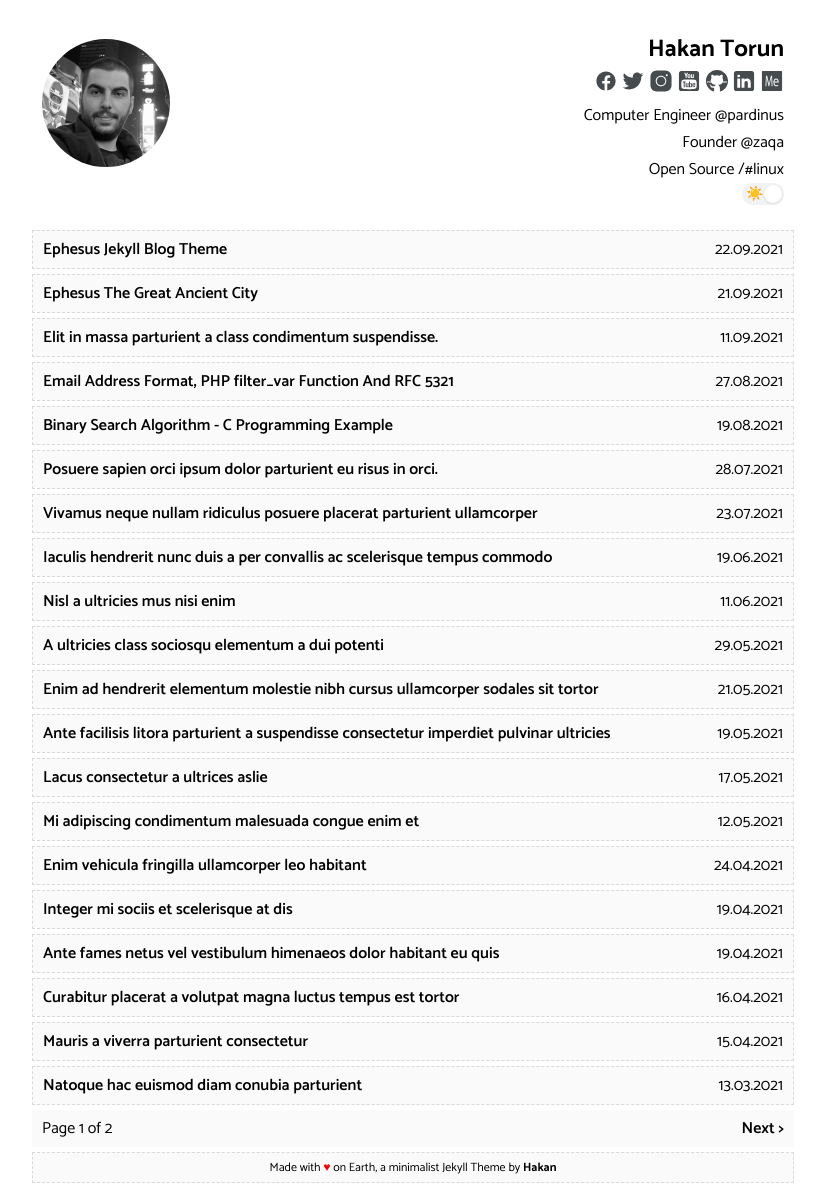
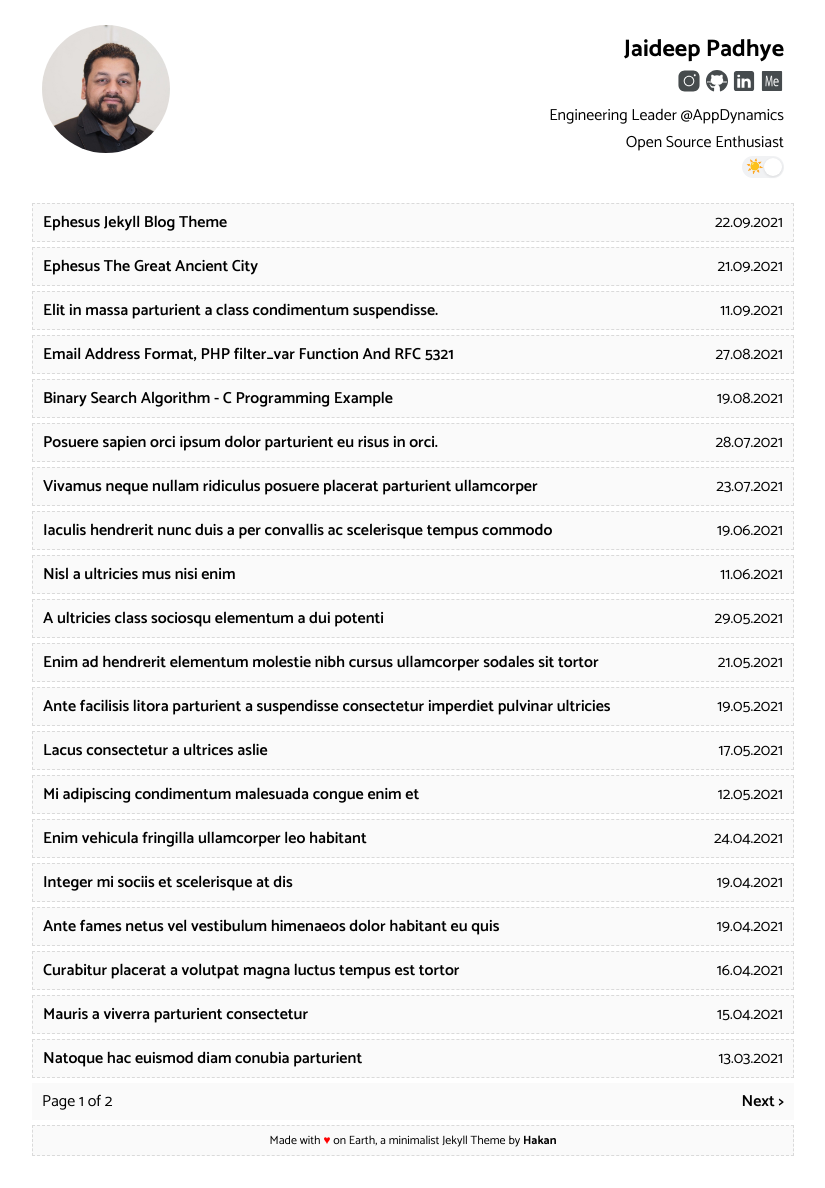
Before and after one commit to jpadhye/jpadhye.github.io, a Jekyll site: the page built from index.html, in a window 1280 px wide. Shown: the whole page, without its empty margins (227-1052 px from the left). Built offline with Jekyll 4.4.1, drawn with Linux system fonts in a browser that asks for light colours; the list of posts is cut into pages by our own code; after the commit the page ends 1161 px from its top, so only the background shows below that.

```diff
--- a/_config.yml
+++ b/_config.yml
@@ -6,27 +6,27 @@ description: >-
   Ephesus - Minimalist Jekyll Theme
 lang: en-US
 timezone:  Europe/Istanbul
-repo: https://github.com/onepase/Ephesus # site repo [optional]
+repo: https://github.com/jpadhye/Ephesus # site repo [optional]
 google_verify:      XXX # Put your Google Verification here
 google_analytics:   UA-XXXXXXXX-00 # Put your Google Analytics code
 discus-identifier:  XXX
 
 # Author settings
 author:
-  name: Hakan Torun
-  bio: Computer Engineer @pardinus <br> Founder @zaqa <br> Open Source /#linux
+  name: Jaideep Padhye
+  bio: Engineering Leader @AppDynamics <br> Open Source Enthusiast
   picture: assets/images/profile.jpg
-  github: onepase # github username
-  twitter: onepase # twitter username
-  facebook: onepase # facebook username
-  instagram: onepase # instagram username
-  youtube: https://www.youtube.com/channel/UCMmAto-wxBootXN91AzBiDg # youtube username
-  linkedin: hakantorun # linkedin username
-  email: your-email@email.com # email adress
+  github: jpadhye # github username
+  #twitter: jpadhye # twitter username
+  #facebook: jpadhye # facebook username
+  instagram: jpadhye # instagram username
+  #youtube: https://www.youtube.com/channel/UCMmAto-wxBootXN91AzBiDg # youtube username
+  linkedin: jpadhye # linkedin username
+  #email: your-email@email.com # email adress
 
 
 # URL settings
-url: "http://127.0.0.1:4000" # Domain Name of host. [username].github.io for github pages
+url: "jpadhye.github.io" # Domain Name of host. [username].github.io for github pages
 permalink: pretty
 
 markdown: kramdown
```
Also changed, not shown: assets/images/profile.jpg.
